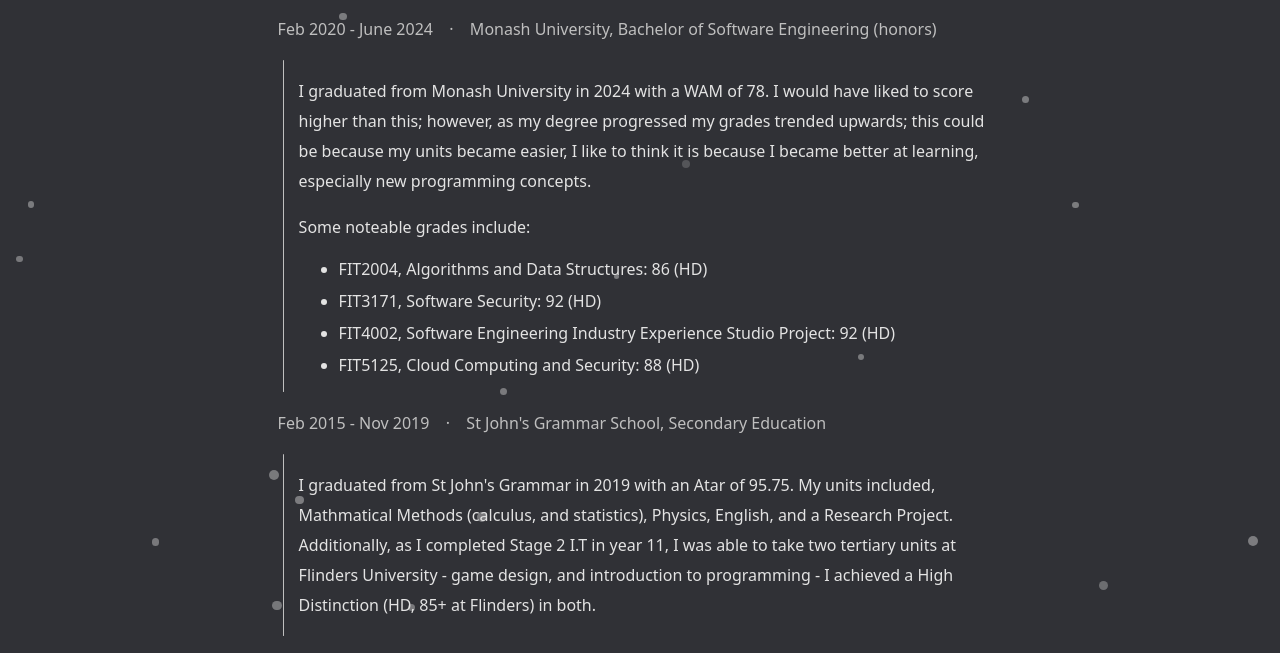
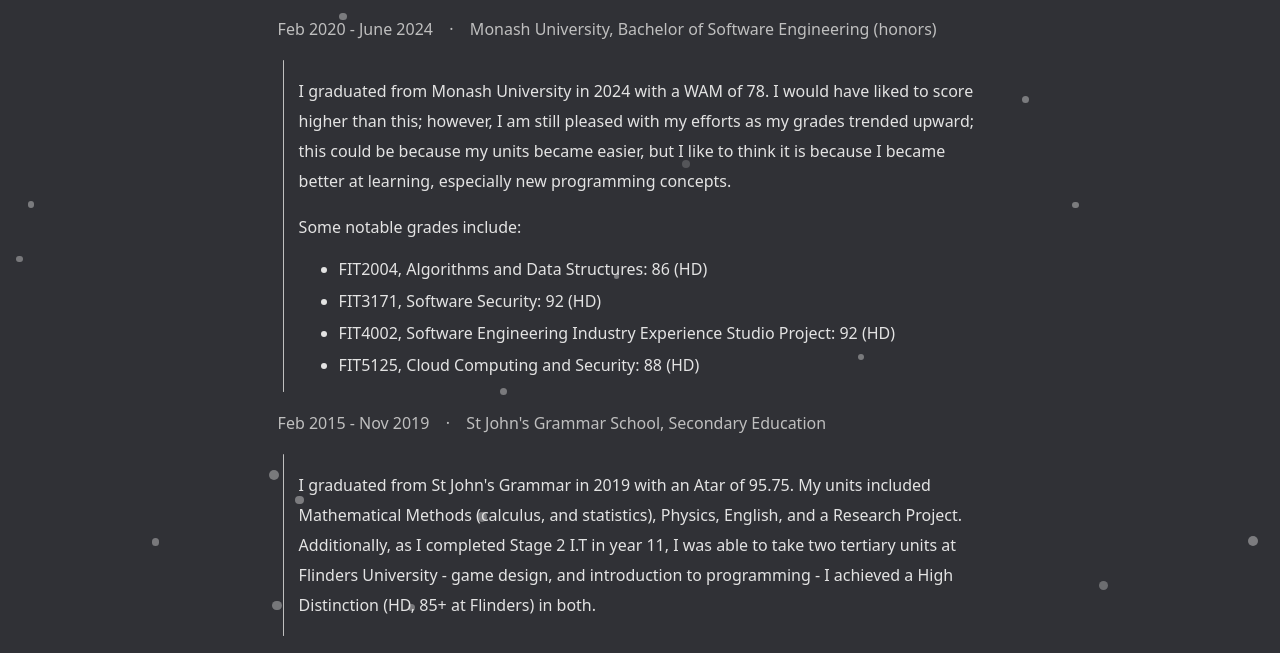
Before and after one commit to AntonyLoose/resume-website, a website with bundled scripts: page src/pages/education.html in a window 1280 px wide. Shown: the part 301-954 px from the top of the page. Built offline with nearby package versions, Linux system fonts and the light colour scheme.

Commit message:
feat: finished education page

```diff
--- a/src/pages/education.html
+++ b/src/pages/education.html
@@ -23,12 +23,12 @@
 				<div>
 					<p>
 						I graduated from Monash University in 2024 with a WAM of 78. I would
-						have liked to score higher than this; however, as my degree progressed
-						my grades trended upwards; this could be because my units became easier,
-						I like to think it is because I became better at learning, especially
-						new programming concepts.
+						have liked to score higher than this; however, I am still pleased with
+						my efforts as my grades trended upward; this could be because my units
+						became easier, but I like to think it is because I became better at
+						learning, especially new programming concepts.
 					</p>
-					<p>Some noteable grades include:</p>
+					<p>Some notable grades include:</p>
 					<ul>
 						<li>FIT2004, Algorithms and Data Structures: 86 (HD)</li>
 						<li>FIT3171, Software Security: 92 (HD)</li>
@@ -47,7 +47,7 @@
 				<div>
 					<p>
 						I graduated from St John's Grammar in 2019 with an Atar of 95.75. My
-						units included, Mathmatical Methods (calculus, and statistics), Physics,
+						units included Mathematical Methods (calculus, and statistics), Physics,
 						English, and a Research Project. Additionally, as I completed Stage 2
 						I.T in year 11, I was able to take two tertiary units at Flinders
 						University - game design, and introduction to programming - I achieved a
```
